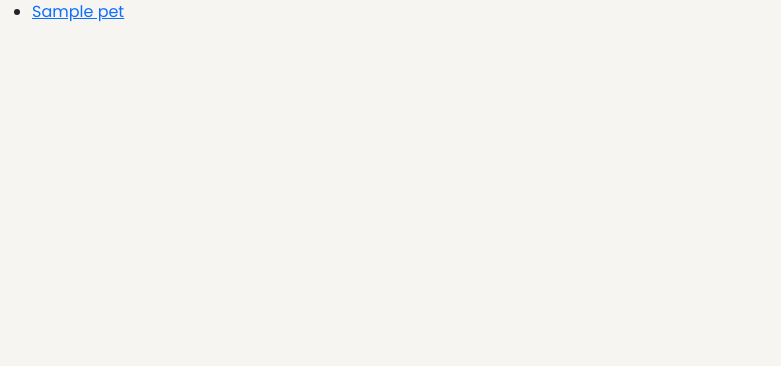
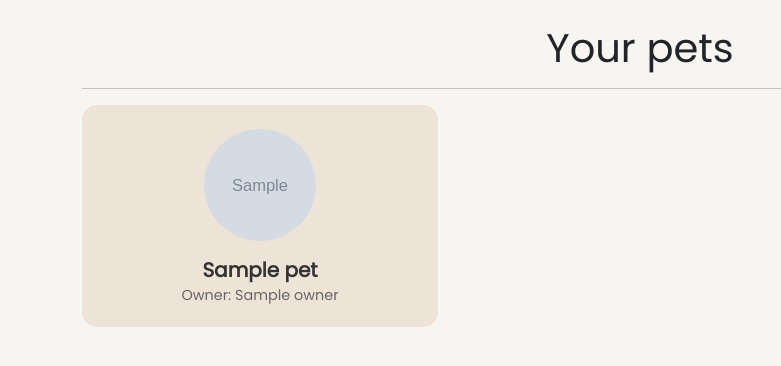
Before and after one commit to francosorbello/where-is-my-pal, a Django app: page /pets/ in a window 1280 px wide. Before the commit the part shown is almost empty. Shown: the top 366 px of the page, without its empty margins (0-781 px from the left). Run offline with Django 5.2, Linux system fonts and the light colour scheme; tables that the repository leaves empty hold one stand-in row (values such as "Sample post"); grey boxes marked "Sample" are stand-in pictures.

Commit message:
added basic index showing all pets

```diff
--- a/wimp_base/templates/index.html
+++ b/wimp_base/templates/index.html
@@ -1,13 +1,68 @@
 {% extends "base.html" %}
+{% load static %}
 
 {% block content %}
-{% if pets %}
-    <ul>
-    {% for pet in pets %}
-        <li><a href="/pets/{{ pet.id }}/">{{ pet.name }}</a></li>
-    {% endfor %}
-    </ul>
-{% else %}
-    <p>No pets registered.</p>
-{% endif %}
+<style>
+.pet-card-index {
+    background-color: #EEE3D7;
+    border: none;
+    border-radius: 15px;
+    padding: 20px;
+    text-align: center;
+    transition: transform 0.2s;
+    text-decoration: none;
+    display: block;
+}
+.pet-card-index:hover {
+    transform: scale(1.02);
+}
+.pet-photo-index {
+    width: 120px;
+    height: 120px;
+    border-radius: 50%;
+    border: 4px solid #EEE3D7;
+    object-fit: cover;
+}
+.pet-name-index {
+    color: #333;
+    font-size: 1.25rem;
+    font-weight: bold;
+    margin-top: 10px;
+    margin-bottom: 0;
+}
+.pet-owner-index {
+    color: #666;
+    font-size: 0.9rem;
+    margin-bottom: 0;
+}
+</style>
+
+<div class="container">
+    <div class="row mt-4">
+        <div class="col text-center">
+            <h1>Your pets</h1>
+            <hr>
+        </div>
+    </div>
+
+    {% if pets %}
+    <div class="row row-cols-1 row-cols-md-2 row-cols-lg-3 g-4">
+        {% for pet in pets %}
+        <div class="col">
+            <a href="/pets/{{ pet.id }}/" class="pet-card-index">
+                <img class="pet-photo-index" src="{{ pet.photo.url }}" alt="{{ pet.name }}">
+                <p class="pet-name-index">{{ pet.name }}</p>
+                <p class="pet-owner-index">Owner: {{ pet.owner.name }}</p>
+            </a>
+        </div>
+        {% endfor %}
+    </div>
+    {% else %}
+    <div class="row mt-4">
+        <div class="col text-center">
+            <p class="user-info-title">No pets registered.</p>
+        </div>
+    </div>
+    {% endif %}
+</div>
 {% endblock content %}
```
